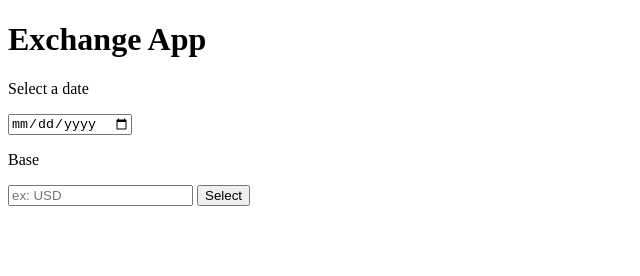
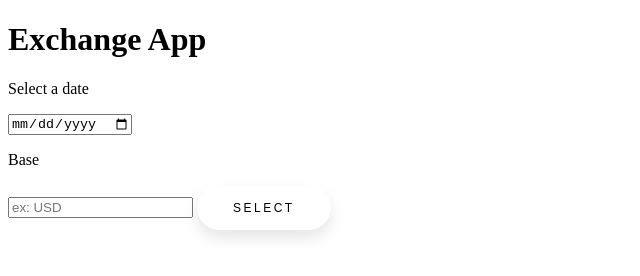
Before and after one commit to LuisVergera/Exchange-App, a plain HTML site: page index.html in a window 1280 px wide. Shown: the whole page, without its empty margins (0-640 px from the left). Drawn offline with nearby package versions, Linux system fonts and the light colour scheme.

Commit message:
Added style changes

```diff
--- a/index.html
+++ b/index.html
@@ -4,6 +4,12 @@
     <meta charset="UTF-8" />
     <meta http-equiv="X-UA-Compatible" content="IE=edge" />
     <meta name="viewport" content="width=device-width, initial-scale=1.0" />
+    <link
+      rel="stylesheet"
+      type="text/css"
+      media="screen"
+      href="src\style.css"
+    />
     <title>Exchange App</title>
   </head>
   <body>
--- a/src/style.css
+++ b/src/style.css
@@ -0,0 +1,26 @@
+button {
+  padding: 1.3em 3em;
+  font-size: 12px;
+  text-transform: uppercase;
+  letter-spacing: 2.5px;
+  font-weight: 500;
+  color: #000;
+  background-color: #fff;
+  border: none;
+  border-radius: 45px;
+  box-shadow: 0px 8px 15px rgba(0, 0, 0, 0.1);
+  transition: all 0.3s ease 0s;
+  cursor: pointer;
+  outline: none;
+}
+
+button:hover {
+  background-color: #23c483;
+  box-shadow: 0px 15px 20px rgba(46, 229, 157, 0.4);
+  color: #fff;
+  transform: translateY(-7px);
+}
+
+button:active {
+  transform: translateY(-1px);
+}
```
